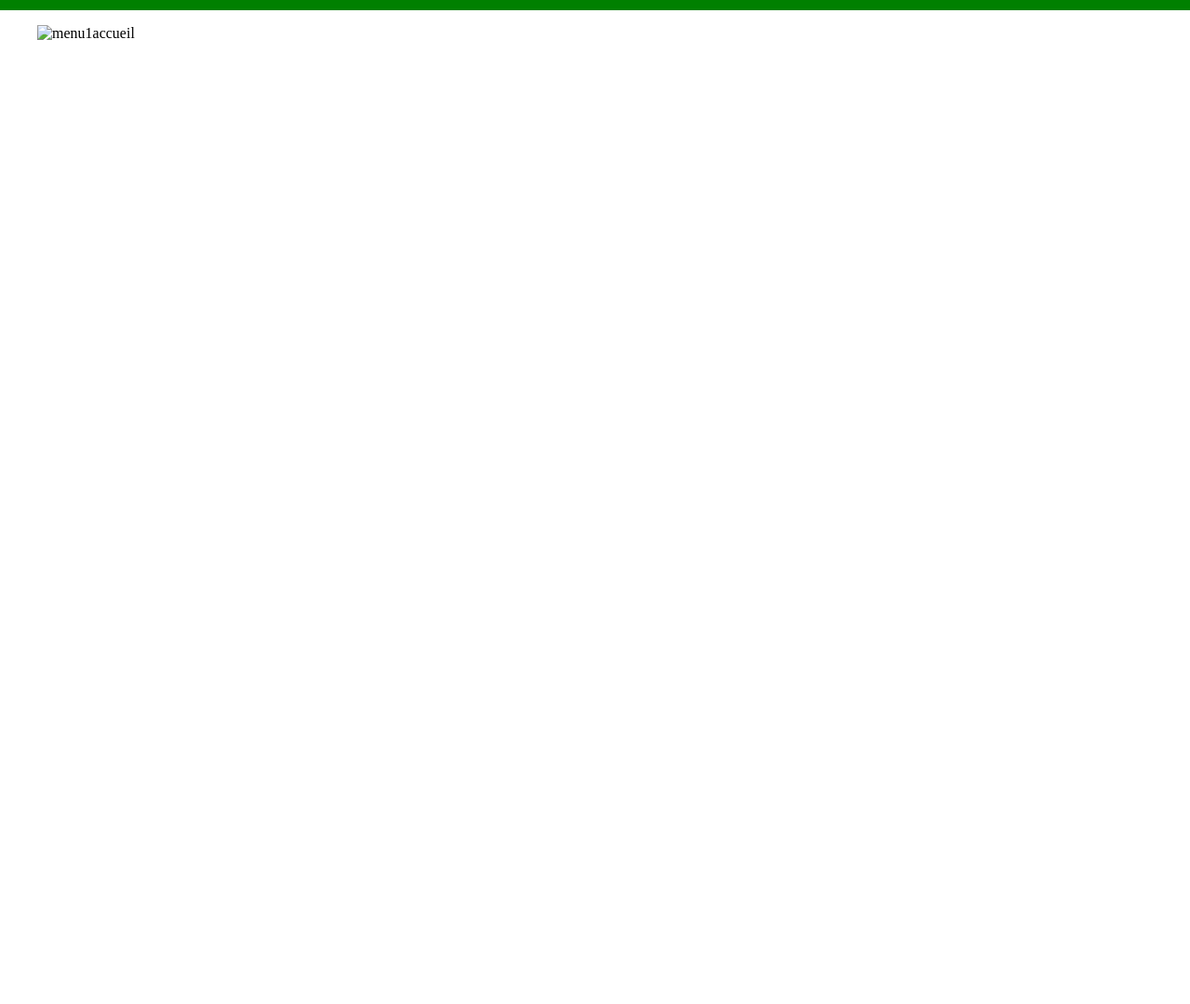
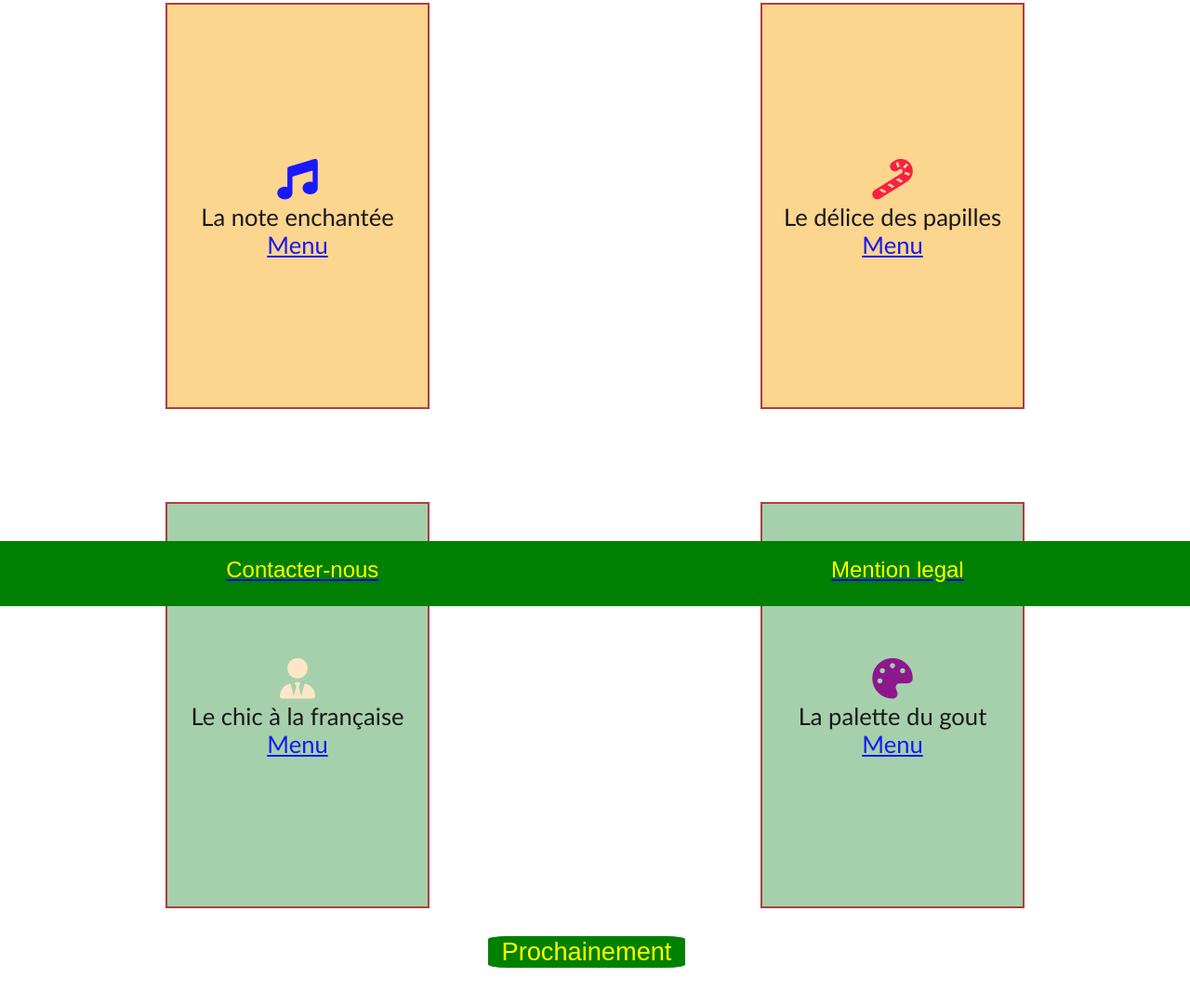
Before and after one commit to Faust-arm/ohmyfoodprojet3, a website: page projet3accueil.html in a window 1280 px wide. Shown: the part 148-1228 px from the top of the page at 93% size. Before the commit the page ends 800 px from the top, so only its background shows below. Drawn offline with Linux system fonts and the light colour scheme.

Commit message:
2eme commit

```diff
--- /dev/null
+++ b/main.scss
@@ -0,0 +1,3 @@
+header{
+@import header-style
+}
--- a/projet3accueil.html
+++ b/projet3accueil.html
@@ -3,6 +3,7 @@
     <head>
      <meta charset="UTF-8"/>
      <link rel="stylesheet" href="projet3cssp1.css"/>
+     <script src="https://kit.fontawesome.com/9f32a15078.js" crossorigin="anonymous"></script>
      <title>Ohmyfoodtt</title>
     </head>
 
@@ -14,16 +15,36 @@
         </header>
        </div>
 
-        <div class="menuaccueil">
+       <div class="divsection">
          <section>
-          <div class="menu1et2">
+          <div class="menuaccueil">
+           <div class="menu1et2">
            <div class="menu1accueil">
-             <figure>
-              <img src="image/menu1accueil.png" alt="menu1accueil"/>
-             </figure>
+            <p><span class="note"><i class="fas fa-music"></i></span><br/>La note enchantée<br/><a href="pagemenu1.html">Menu</a></p>
+           </div>
+            <div class="menu2accueil">
+             <p><span class="homme"><i class="fas fa-user-tie"></i></span><br/>Le chic à la française<br/><a href="pagemenu2.html">Menu</a></p>
+            </div>
+           </div>
+           <div class="menu3et4">
+            <div class="menu3accueil">
+             <p><span class="bonbon"><i class="fas fa-candy-cane"></i></span><br/>Le délice des papilles<br/><a href="pagemenu3.html">Menu</a></p>
+            </div>
+            <div class="menu4accueil">
+              <p><span class="palette"><i class="fas fa-palette"></i></span><br/>La palette du gout<br/><a href="pagemenu4.html">Menu</a></p>
+            </div>
            </div>
           </div>
+           <div class="prochainement">Prochainement</div>
+         </section>
+       </div>
 
-         </section>
+       <footer>
+        <div class="pieddepage">
+          <div class="btn-contacternous"><a href="mailto:lesgrandchefs@gmail.com"><span class="contact">Contacter-nous</span></a></div>
+          <div class="btn-mentionlegal"><a href="pagementionlegal.html"><span class="mentionlegal">Mention legal</span></a></div>
         </div>
+        </footer>
+     </div>
+
       </body>
--- a/projet3cssp1.css
+++ b/projet3cssp1.css
@@ -1,7 +1,14 @@
 body
 {
     margin:0;
+
+
 }
+.toutelapage{
+
+
+}
+
 h1
 {
     color: yellow;
@@ -11,9 +18,92 @@ h1
 .ohmyfood
 {
     background: green;
-    padding: 20px 0 20px 0;
+    padding: 1px 0 20px 0;
+    height: 100px;
+    width: auto;
+
 }
-.menu1accueil
-{
-    background: url("menu1accueil.png");
+.menuaccueil {
+
+   display: flex;
+   flex-direction: row;
+   justify-content: space-around;
+
 }
+
+.note{
+    color:blue;
+    font-size: 1.7em;
+}
+.homme{
+    color: bisque;
+    font-size: 1.7em;
+}
+.bonbon{
+color:rgb(247, 9, 48);
+font-size: 1.7em;
+}
+.palette{
+    color:purple;
+    font-size: 1.7em;
+}
+
+.menu1accueil, .menu2accueil, .menu3accueil, .menu4accueil{
+    border: 2px solid brown;
+    width:280px;
+    height:auto;
+    text-align: center;
+    padding: 135px 0 135px 0;
+    font-size:1.6em ;
+    font-family: 'Gill Sans', 'Gill Sans MT', Calibri, 'Trebuchet MS', sans-serif;
+}
+.menu1accueil, .menu3accueil{
+    margin-bottom: 100px;
+    margin-top: 30px;
+    background: rgb(252, 209, 131);
+    opacity: 0.9;
+}
+.menu2accueil,.menu4accueil{
+    margin-bottom: 30px;
+    background: rgb(157, 204, 164);
+    opacity: 0.9;
+}
+.prochainement{
+    text-align: center;
+    font-size: 1.7em;
+    margin-bottom: 135px;
+    border: solid green 1px;
+    border-radius: 10%;
+    background: green;
+    width: 210px;
+    margin-left: 525px;
+    color: yellow;
+    font-family: Arial, Helvetica, sans-serif;
+
+}
+
+footer{
+    background: green;
+    position: fixed;
+    bottom: 0;
+    width: 100%;
+    height: 70px;
+
+
+
+
+}
+.pieddepage{
+    display: flex;
+    flex-direction: row;
+    justify-content: space-around;
+    padding: 25px 0 25px 0;
+    font-size: 1.5em;
+    width: 100%;
+    position: fixed;
+    bottom: 0;
+}
+.mentionlegal, .contact {
+    color: yellow;
+   font-family: Arial, Helvetica, sans-serif;
+}
```
Also changed, not shown: package.json (added, +11 -0 lines), pagemenu1.html (added, +15 -0 lines), pagemenu2.html (added, +15 -0 lines), pagemenu3.html (added, +15 -0 lines), pagemenu4.html (added, +15 -0 lines), sass/utils/_variable.scss (added, +53 -0 lines), css/style.css (added), image/menu1accueil.png (renamed from menu1accueil.png.png), sass.css (added), 1 other file.
